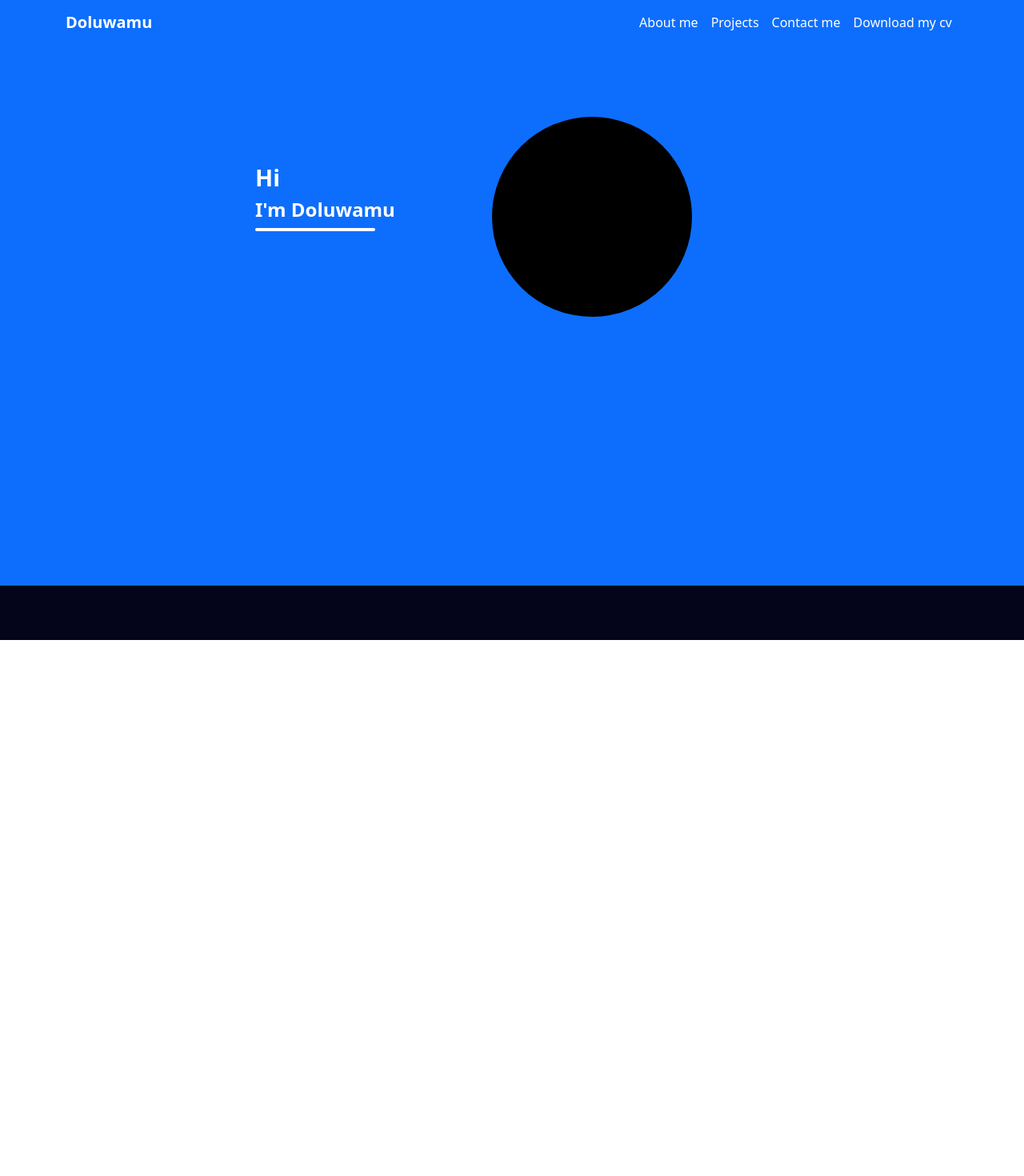
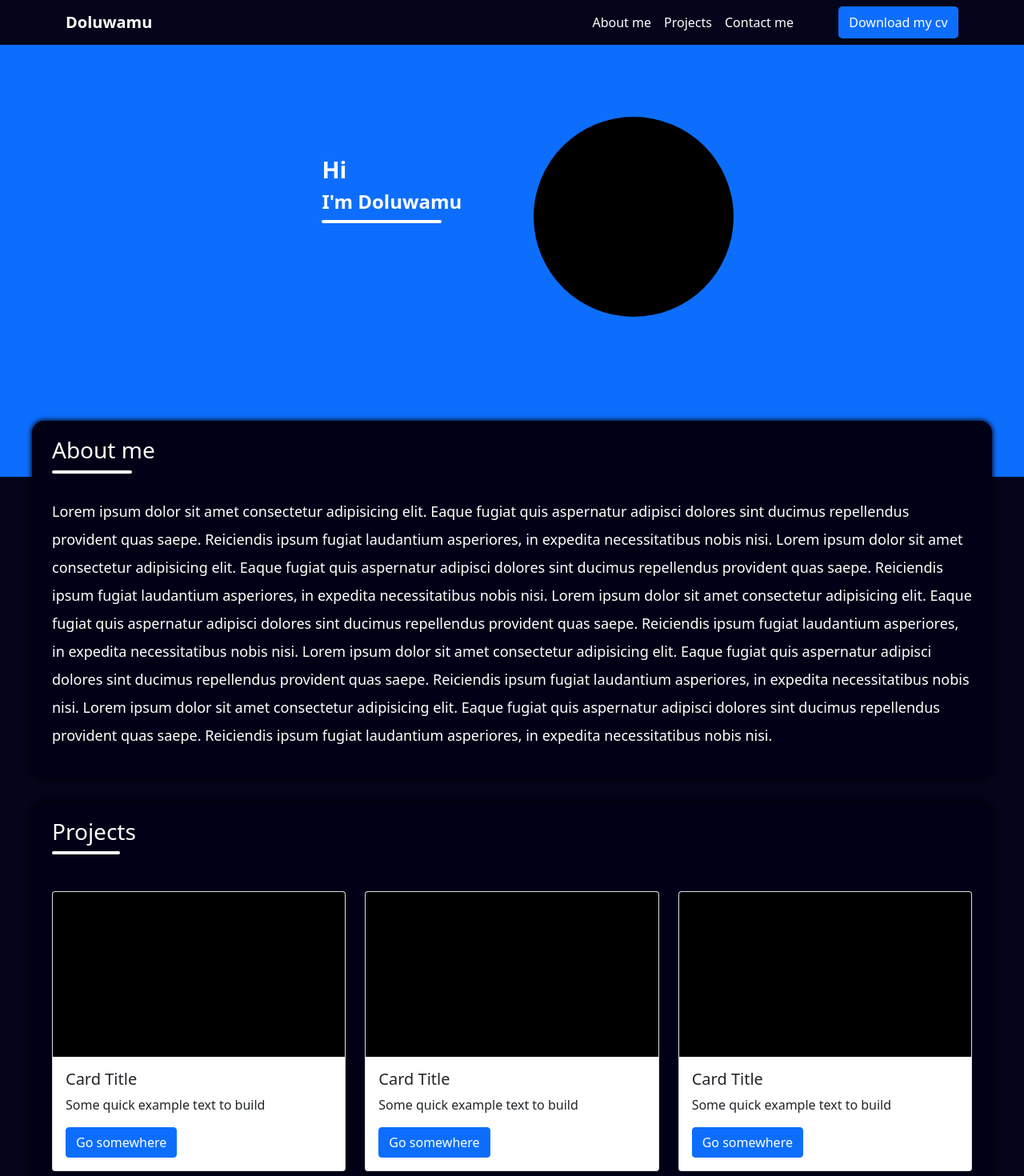
Before and after one commit to doluwamu/mysite, a React (Create React App) app: page / in a window 1280 px wide. Shown: the top 1470 px of the page at 80% size. Before the commit the page ends 800 px from the top, so only its background shows below. Built offline with nearby package versions, Linux system fonts and the light colour scheme.

Commit message:
added animations and created new components

```diff
--- /dev/null
+++ b/src/components/AboutMe.js
@@ -0,0 +1,37 @@
+import React from "react";
+
+const AboutMe = () => {
+  return (
+    <div className="about-me">
+      <div className="about-header">
+        <h3>About me</h3>
+        <div className="abt-head-line"></div>
+      </div>
+
+      <div className="about-me-body">
+        <p className="about-intro">
+          Lorem ipsum dolor sit amet consectetur adipisicing elit. Eaque fugiat
+          quis aspernatur adipisci dolores sint ducimus repellendus provident
+          quas saepe. Reiciendis ipsum fugiat laudantium asperiores, in expedita
+          necessitatibus nobis nisi. Lorem ipsum dolor sit amet consectetur
+          adipisicing elit. Eaque fugiat quis aspernatur adipisci dolores sint
+          ducimus repellendus provident quas saepe. Reiciendis ipsum fugiat
+          laudantium asperiores, in expedita necessitatibus nobis nisi. Lorem
+          ipsum dolor sit amet consectetur adipisicing elit. Eaque fugiat quis
+          aspernatur adipisci dolores sint ducimus repellendus provident quas
+          saepe. Reiciendis ipsum fugiat laudantium asperiores, in expedita
+          necessitatibus nobis nisi. Lorem ipsum dolor sit amet consectetur
+          adipisicing elit. Eaque fugiat quis aspernatur adipisci dolores sint
+          ducimus repellendus provident quas saepe. Reiciendis ipsum fugiat
+          laudantium asperiores, in expedita necessitatibus nobis nisi. Lorem
+          ipsum dolor sit amet consectetur adipisicing elit. Eaque fugiat quis
+          aspernatur adipisci dolores sint ducimus repellendus provident quas
+          saepe. Reiciendis ipsum fugiat laudantium asperiores, in expedita
+          necessitatibus nobis nisi.
+        </p>
+      </div>
+    </div>
+  );
+};
+
+export default AboutMe;
--- a/src/components/Navbar.js
+++ b/src/components/Navbar.js
@@ -4,9 +4,9 @@ import { Container, Nav, Navbar } from "react-bootstrap";
 
 const Header = () => {
   return (
-    <Navbar collapseOnSelect expand="lg" bg="primary" variant="dark">
+    <Navbar collapseOnSelect expand="lg" bg="#000116" variant="dark">
       <Container>
-        <Navbar.Brand href="#home">
+        <Navbar.Brand href="">
           <b>Doluwamu</b>
         </Navbar.Brand>
         <Navbar.Toggle aria-controls="responsive-navbar-nav" />
@@ -18,10 +18,10 @@ const Header = () => {
             <Nav.Link className="text-white" href="#">
               Projects
             </Nav.Link>
-            <Nav.Link className="text-white" href="#">
+            <Nav.Link className="text-white me-5" href="#">
               Contact me
             </Nav.Link>
-            <Nav.Link className="text-white" href="#">
+            <Nav.Link className="text-white  download-cv bg-primary" href="#">
               Download my cv
             </Nav.Link>
           </Nav>
--- /dev/null
+++ b/src/components/Projects.js
@@ -0,0 +1,68 @@
+import React from "react";
+import { Button, Card, Col, Row } from "react-bootstrap";
+
+const Projects = () => {
+  return (
+    <div className="projects">
+      <div className="projects-header header">
+        <h3>Projects</h3>
+        <div className="proj-head-line"></div>
+      </div>
+
+      <Row className="d-flex justify-content-center align-items-start">
+        <Col
+          sm={12}
+          md={6}
+          lg={4}
+          //   xl={3}
+          //   className="d-flex justify-content-evenly align-items-center"
+        >
+          <Card className="my-3 rounded">
+            <Card.Img variant="top" src="/images/img.jpg" />
+            <Card.Body>
+              <Card.Title>Card Title</Card.Title>
+              <Card.Text>Some quick example text to build</Card.Text>
+              <Button variant="primary">Go somewhere</Button>
+            </Card.Body>
+          </Card>
+        </Col>
+
+        <Col
+          sm={12}
+          md={6}
+          lg={4}
+          //   xl={3}
+          //   className="d-flex justify-content-evenly align-items-center"
+        >
+          <Card className="my-3  rounded">
+            <Card.Img variant="top" src="/images/img.jpg" />
+            <Card.Body>
+              <Card.Title>Card Title</Card.Title>
+              <Card.Text>Some quick example text to build</Card.Text>
+              <Button variant="primary">Go somewhere</Button>
+            </Card.Body>
+          </Card>
+        </Col>
+
+        <Col
+          sm={12}
+          md={6}
+          lg={4}
+          //   xl={3}
+          //   className="d-flex justify-content-evenly align-items-center"
+        >
+          <Card className="my-3  rounded">
+            <Card.Img variant="top" src="/images/img.jpg" />
+            <Card.Body>
+              <Card.Title>Card Title</Card.Title>
+              <Card.Text>Some quick example text to build</Card.Text>
+              <Button variant="primary">Go somewhere</Button>
+            </Card.Body>
+          </Card>
+        </Col>
+      </Row>
+    </div>
+  );
+};
+
+export default Projects;
--- a/src/screens/AppScreen.js
+++ b/src/screens/AppScreen.js
@@ -1,12 +1,16 @@
 import React from "react";
+import AboutMe from "../components/AboutMe";
 import BgImage from "../components/BgImage";
 import Navbar from "../components/Navbar";
+import Projects from "../components/Projects";
 
 const AppScreen = () => {
   return (
     <div>
       <Navbar />
       <BgImage />
+      <AboutMe />
+      <Projects />
     </div>
   );
 };
--- /dev/null
+++ b/src/scss/_about-me.scss
@@ -0,0 +1,51 @@
+.about-me {
+  background-color: rgb(0, 1, 22);
+  color: #fff !important;
+  padding: 20px 25px;
+  margin: 0 auto;
+  margin-top: -70px;
+  max-width: 1200px;
+  border-radius: 15px;
+  box-shadow: 0 0 6px 0.7px #000;
+  overflow: hidden;
+
+  .about-header {
+    margin-bottom: 30px;
+    animation: movein 1.5s ease-in;
+    animation-duration: 1.6s;
+
+    .abt-head-line {
+      padding: 2px;
+      background-color: #fff;
+      border-radius: 10px;
+      width: 100px;
+    }
+
+    @keyframes movein {
+      from {
+        transform: translateX(-1200px);
+      }
+      to {
+        transform: translateX(0);
+      }
+    }
+  }
+
+  .about-me-body {
+    .about-intro {
+      font-size: 18px;
+      line-height: 35px;
+      animation: slidein 1.5s ease-in;
+      animation-duration: 1.6s;
+
+      @keyframes slidein {
+        from {
+          transform: translateX(2000px);
+        }
+        to {
+          transform: translateX(0);
+        }
+      }
+    }
+  }
+}
--- a/src/scss/_bg-image.scss
+++ b/src/scss/_bg-image.scss
@@ -2,20 +2,21 @@
   display: flex;
   justify-content: center;
   flex-wrap: wrap;
-  //   background-color: rgb(2, 34, 98);
-  padding: 20px 0;
+  padding: 10px 0 140px;
   overflow: hidden;
 
   .intros {
     width: 300px;
-    height: 300px;
+    height: 150px;
     // background-color: green;
     padding: 4px;
-    margin-top: 70px;
+    margin-top: 15px;
 
     .intro-texts {
-      animation: move-texts 1s ease-in;
       margin-top: 50px;
+      margin-left: 20%;
+      animation: move-texts 1.5s ease-in;
+      animation-duration: 1.6s;
 
       .intro {
         color: #fff;
@@ -34,15 +35,21 @@
           margin-top: 50px;
         }
       }
+
+      // @media screen and (min-width: 600px) {
+      //   margin-top: 50px;
+      // }
     }
 
     .intro-line {
       background-color: #fff;
       padding: 2px;
       margin-top: 5px;
+      margin-left: 20%;
       width: 150px;
       border-radius: 10px;
-      animation: movein 1s ease-in;
+      animation: movein 1.5s ease-in;
+      animation-duration: 1.6s;
 
       @keyframes movein {
         from {
@@ -55,18 +62,28 @@
         }
       }
     }
+
+    @media screen and (min-width: 600px) {
+      margin-top: 70px;
+    }
   }
 
   .bg-image {
-    width: 350px;
-    height: 72vh;
-    margin-top: 60px;
+    width: 300px;
+    height: 300px;
+    // margin-top: -30px;
+    margin-bottom: 30px;
+    // background-color: red;
+
     img {
       width: 250px;
       height: 250px;
       border-radius: 50%;
-      margin-top: 10px;
-      animation: move-img 1s ease-in;
+      margin-top: 20px;
+      margin-left: 9%;
+      animation-name: move-img;
+      animation-duration: 1.5s;
+      animation-delay: 0.5;
 
       @keyframes move-img {
         from {
@@ -77,5 +94,13 @@
         }
       }
     }
+
+    @media screen and (min-width: 600px) {
+      margin-top: 60px;
+    }
+  }
+
+  @media screen and (max-width: 599px) {
+    padding: 10px 0 40px;
   }
 }
--- a/src/scss/_index.scss
+++ b/src/scss/_index.scss
@@ -1,5 +1,7 @@
 @import "./navbar";
 @import "./bg-image";
+@import "./about-me.scss";
+@import "./projects";
 
 html {
   margin: 0;
@@ -7,15 +9,16 @@ html {
   box-sizing: border-box;
 }
 
-// body {
-//   //   background-color: ;
-// }
+body {
+  background-color: rgb(4, 4, 27);
+}
 
 .app {
   max-width: 1500px;
   margin: 0 auto;
   background-color: rgb(4, 4, 27);
   height: 100vh;
+  // overflow: hidden;
 }
 
 a {
--- a/src/scss/_navbar.scss
+++ b/src/scss/_navbar.scss
@@ -1,41 +1,7 @@
-.nav-bar {
-  background-color: rgb(2, 34, 98);
-  display: flex;
-  padding: 5px;
-  justify-content: space-between;
-
-  .nav-logo {
-    color: rgb(173, 232, 246);
-    margin-top: 5px;
-    margin-left: 30px;
-    font-family: "Times New Roman", Times, serif;
-  }
-
-  .nav-items {
-    display: flex;
-    justify-content: space-between;
-    width: 550px;
-    // background-color: green;
-    margin-top: 12px;
-    margin-right: 40px;
-
-    .nav-item {
-      a {
-        color: rgb(125, 227, 250);
-        font-weight: bold;
-        // font-family: "Times New Roman", Times, serif;
-      }
-      &.cv {
-        margin-left: 40px;
-
-        a {
-          color: #fff;
-          background-color: #000;
-          padding: 9px 19px;
-          border-radius: 5px;
-          font-weight: lighter;
-        }
-      }
-    }
-  }
+.download-cv {
+  // background-color: #000;
+  padding: 4px 4px -3px;
+  border-radius: 5px;
+  width: 150px;
+  text-align: center;
 }
--- /dev/null
+++ b/src/scss/_projects.scss
@@ -0,0 +1,21 @@
+.projects {
+  background-color: rgb(0, 1, 22);
+  max-width: 1200px;
+  border-radius: 15px;
+  box-shadow: 0 0 6px 0.7px #000;
+  margin: 0 auto;
+  margin-top: 30px;
+  padding: 20px 25px;
+
+  .projects-header {
+    color: #fff !important;
+    margin-bottom: 30px;
+
+    .proj-head-line {
+      padding: 2px;
+      background-color: #fff;
+      border-radius: 10px;
+      width: 85px;
+    }
+  }
+}
```
